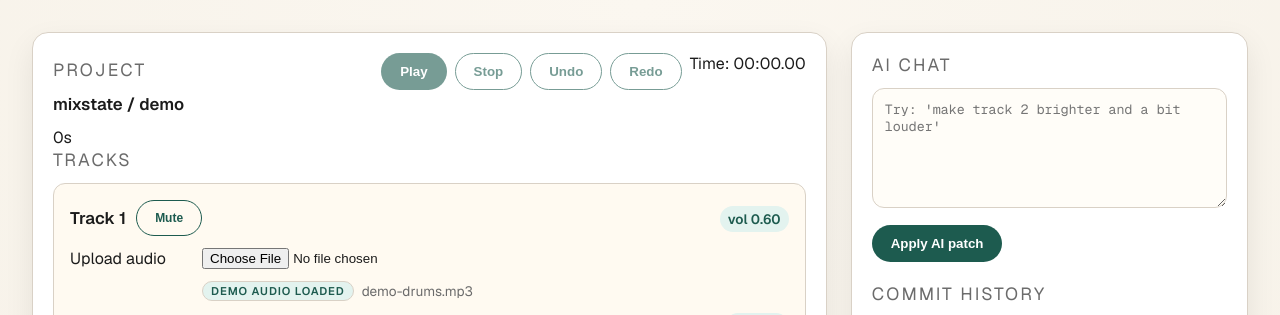
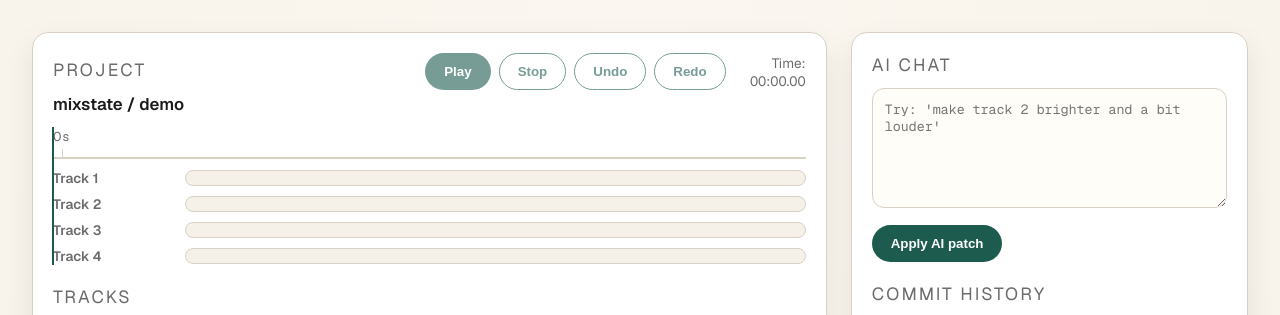
Before and after one commit to yiweihsu/mix-flow, a Next.js app: page /project/demo in a window 1280 px wide. Shown: the top 315 px of the page. Built offline with nearby package versions, Linux system fonts and the light colour scheme; no server answers.

Commit message:
feat: render per-track clip blocks

```diff
--- a/src/app/globals.css
+++ b/src/app/globals.css
@@ -99,6 +99,98 @@ main {
   flex-wrap: wrap;
   gap: 8px;
   justify-content: flex-end;
+}
+
+.transport-time {
+  font-size: 0.85rem;
+  color: var(--muted);
+  align-self: center;
+  width: 72px;
+  text-align: right;
+  font-variant-numeric: tabular-nums;
+}
+
+.timeline {
+  margin: 12px 0 20px;
+  position: relative;
+  width: min(100%, 800px);
+  display: grid;
+  gap: 10px;
+}
+
+.timeline-ruler {
+  width: 100%;
+  height: 32px;
+  border-bottom: 2px solid var(--border);
+  display: flex;
+  justify-content: space-between;
+  align-items: flex-end;
+  padding-bottom: 6px;
+  color: var(--muted);
+  font-size: 0.8rem;
+  letter-spacing: 0.08em;
+}
+
+.timeline-tracks {
+  display: grid;
+  gap: 8px;
+}
+
+.timeline-track {
+  display: grid;
+  grid-template-columns: 120px minmax(0, 1fr);
+  gap: 12px;
+  align-items: center;
+}
+
+.timeline-track-label {
+  font-size: 0.85rem;
+  color: var(--muted);
+  font-weight: 600;
+}
+
+.timeline-track-lane {
+  position: relative;
+  height: 16px;
+  border-radius: 999px;
+  border: 1px solid var(--border);
+  background: #f6f1e8;
+  overflow: hidden;
+}
+
+.timeline-clip {
+  position: absolute;
+  top: 0;
+  bottom: 0;
+  background: var(--accent);
+  border-radius: 999px;
+  min-width: 2px;
+}
+
+.timeline-mark {
+  position: relative;
+  padding-bottom: 6px;
+}
+
+.timeline-mark::after {
+  content: "";
+  position: absolute;
+  left: 50%;
+  bottom: -6px;
+  width: 1px;
+  height: 8px;
+  background: var(--border);
+}
+
+.timeline-playhead {
+  position: absolute;
+  top: 0;
+  bottom: 0;
+  width: 2px;
+  background: var(--accent);
+  transform: translateX(-1px);
+  pointer-events: none;
+  z-index: 2;
 }
 
 .track-name {
--- a/src/app/project/[id]/page.tsx
+++ b/src/app/project/[id]/page.tsx
@@ -648,6 +648,32 @@ export default function ProjectPage({ params }: { params: Promise<{ id: string }
               </div>
             ))}
           </div>
+          <div className="timeline-tracks">
+            {mixState.tracks.map((track, index) => {
+              const clipDuration = trackDurations[index] ?? 0;
+              const clipLeft =
+                transport.duration > 0
+                  ? (track.startOffset / transport.duration) * 100
+                  : 0;
+              const clipWidth =
+                transport.duration > 0 ? (clipDuration / transport.duration) * 100 : 0;
+              const showClip = track.hasAudio && clipDuration > 0 && transport.duration > 0;
+
+              return (
+                <div className="timeline-track" key={`timeline-track-${index}`}>
+                  <div className="timeline-track-label">Track {index + 1}</div>
+                  <div className="timeline-track-lane">
+                    {showClip ? (
+                      <div
+                        className="timeline-clip"
+                        style={{ left: `${clipLeft}%`, width: `${clipWidth}%` }}
+                      />
+                    ) : null}
+                  </div>
+                </div>
+              );
+            })}
+          </div>
           <div className="timeline-playhead" style={{ left: `${playheadPercent}%` }} />
         </div>
 
```
